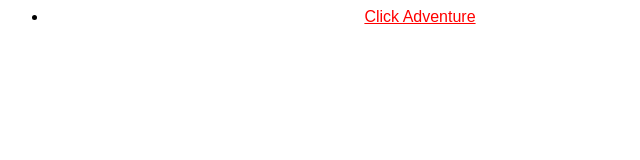
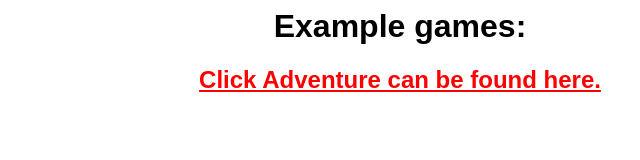
Before and after one commit to totallylegitgames/verbumplus, an Electron app: page ex.html in a window 800 px wide. Shown: the whole page, without its empty margins (0-640 px from the left). Drawn offline with Linux system fonts and the light colour scheme.

Commit message:
Reworked example games page

```diff
--- a/ex.html
+++ b/ex.html
@@ -10,10 +10,10 @@
   </head>
 
   <body>
-    <ul align="center">
-      <li><a href="ClickAdventureGame/index.html"> Click Adventure</li>
+    <h1 align="center">Example games:</h1>
 
-    </ul>
+      <h2 align="center"><a href="https://github.com/RossTheDev/ClickAdventure"> Click Adventure can be found here.</h2>
+
 </body>
 
 
```
